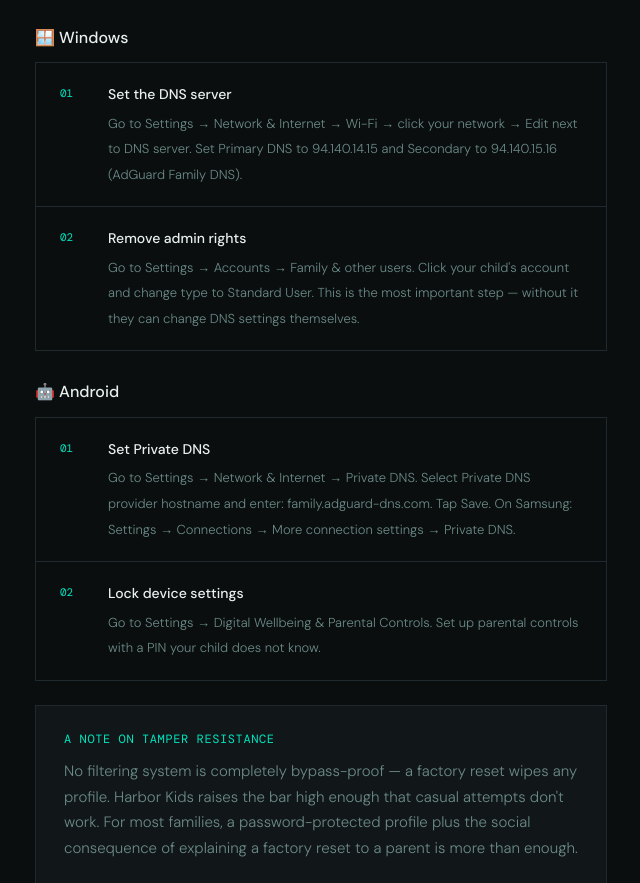
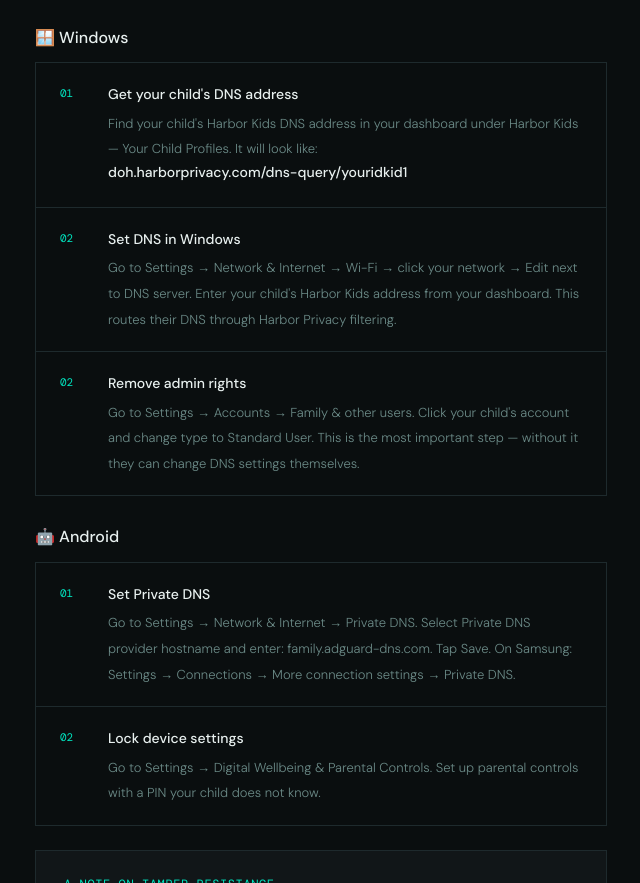
Before and after one commit to tbrzr/Harbor-privacy-backend, a plain HTML site: page docs/harbor-kids.html in a window 1280 px wide. Shown: the part 2293-3176 px from the top of the page, without its empty margins (459-1099 px from the left). Drawn offline with nearby package versions, Linux system fonts and the light colour scheme.

Commit message:
fix Windows DNS instructions for Harbor Kids

```diff
--- a/docs/harbor-kids.html
+++ b/docs/harbor-kids.html
@@ -165,7 +165,8 @@ footer{border-top:1px solid var(--border);padding:32px 0;margin-top:60px;positio
 
   <h3 id="kids-setup-windows">🪟 Windows</h3>
   <div class="steps-list">
-    <div class="step-item"><div class="step-num">01</div><div class="step-content"><strong>Set the DNS server</strong><span>Go to Settings → Network & Internet → Wi-Fi → click your network → Edit next to DNS server. Set Primary DNS to 94.140.14.15 and Secondary to 94.140.15.16 (AdGuard Family DNS).</span></div></div>
+    <div class="step-item"><div class="step-num">01</div><div class="step-content"><strong>Get your child's DNS address</strong><span>Find your child's Harbor Kids DNS address in your dashboard under Harbor Kids — Your Child Profiles. It will look like: <strong>doh.harborprivacy.com/dns-query/youridkid1</strong></span></div></div>
+    <div class="step-item"><div class="step-num">02</div><div class="step-content"><strong>Set DNS in Windows</strong><span>Go to Settings → Network &amp; Internet → Wi-Fi → click your network → Edit next to DNS server. Enter your child's Harbor Kids address from your dashboard. This routes their DNS through Harbor Privacy filtering.</span></div></div>
     <div class="step-item"><div class="step-num">02</div><div class="step-content"><strong>Remove admin rights</strong><span>Go to Settings → Accounts → Family & other users. Click your child's account and change type to Standard User. This is the most important step — without it they can change DNS settings themselves.</span></div></div>
   </div>
 
```
